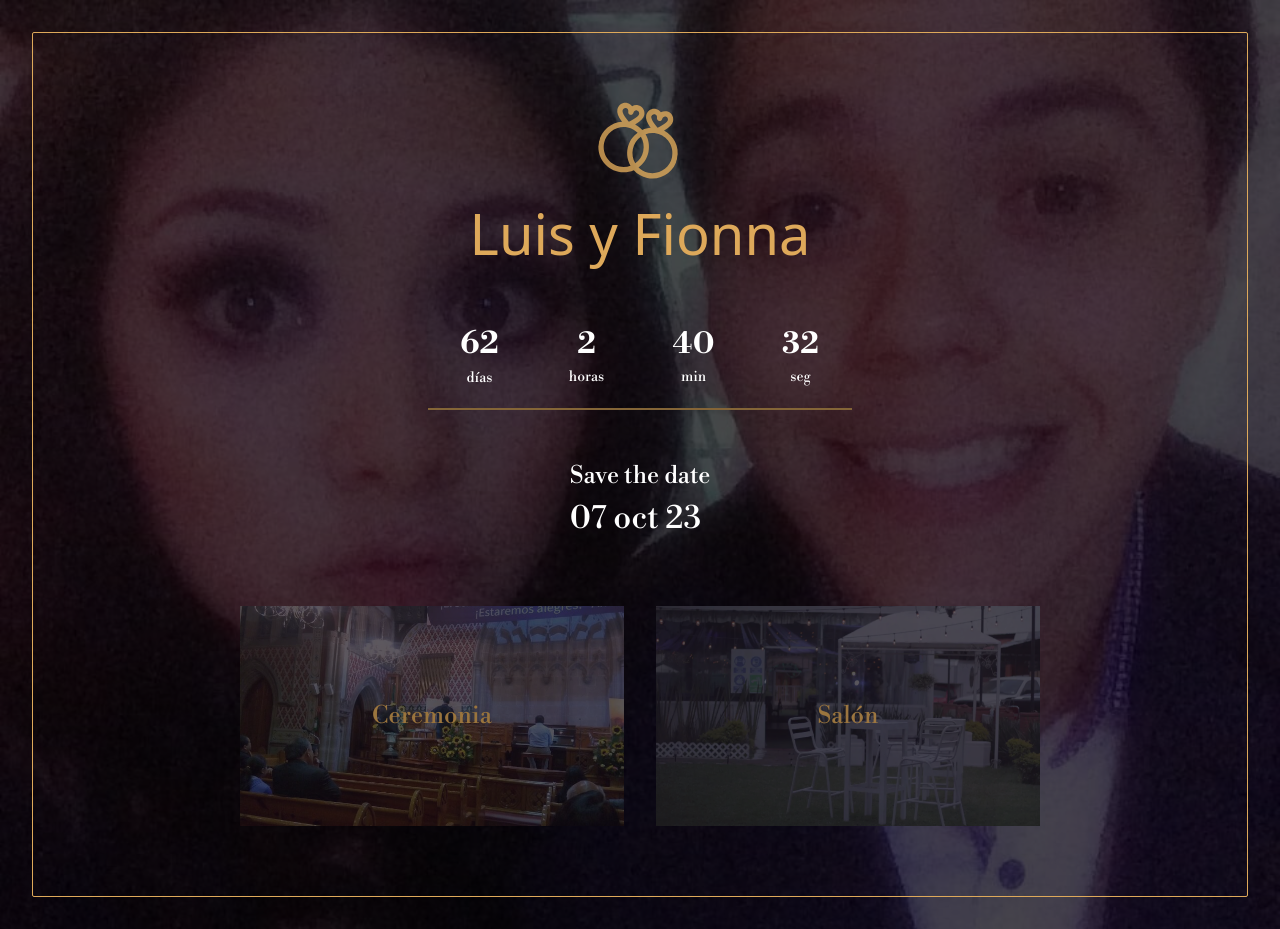
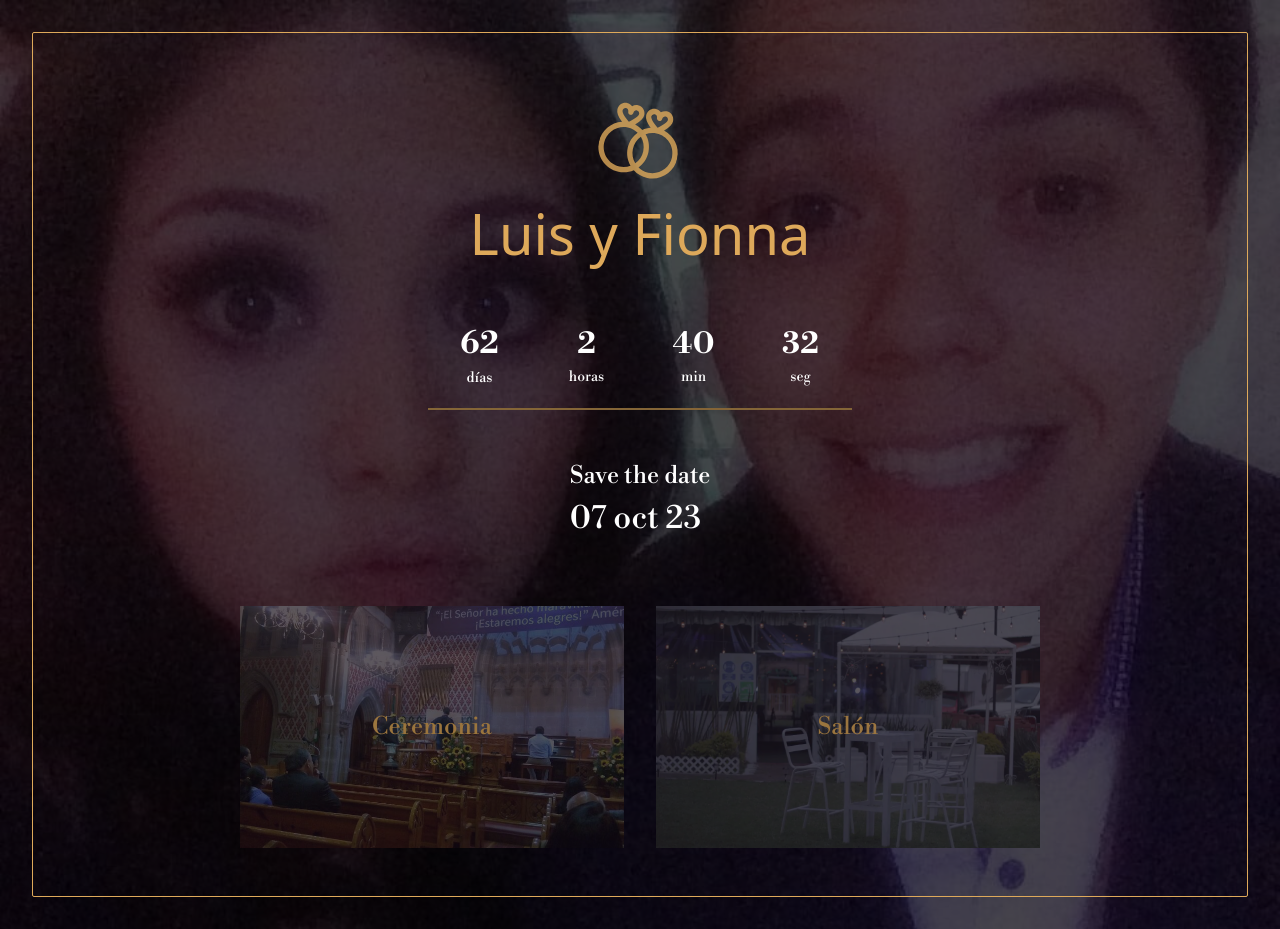
Before and after one commit to Lariicsa/fiohny, a Vue app: page / in a window 1280 px wide. Built offline with nearby package versions, Linux system fonts and the light colour scheme; a web font is replaced by a local one.

Commit message:
Modify card heght

```diff
--- a/src/components/CardInfo.vue
+++ b/src/components/CardInfo.vue
@@ -4,7 +4,7 @@
 	<div
 		@click="showModal"
 		v-for="item in data"
-		class="h-[210px] max-h-[220px] sm:min-h-[210px] h-full w-full bg-cover bg-center my-[16px] sm:opacity-90 sm:cursor-pointer sm:hover:opacity-100"
+		class=" h-[240px] sm:min-h-[210px] h-full w-full bg-cover bg-center my-[16px] sm:opacity-90 sm:cursor-pointer sm:hover:opacity-100"
 		:style="`background-image: url(${item.bgImage})`">
 		<div
 			class="bg-card h-full flex flex-col p-4 justify-center items-center font-libre text-[#aa8143] text-[24px] text-center">
```
